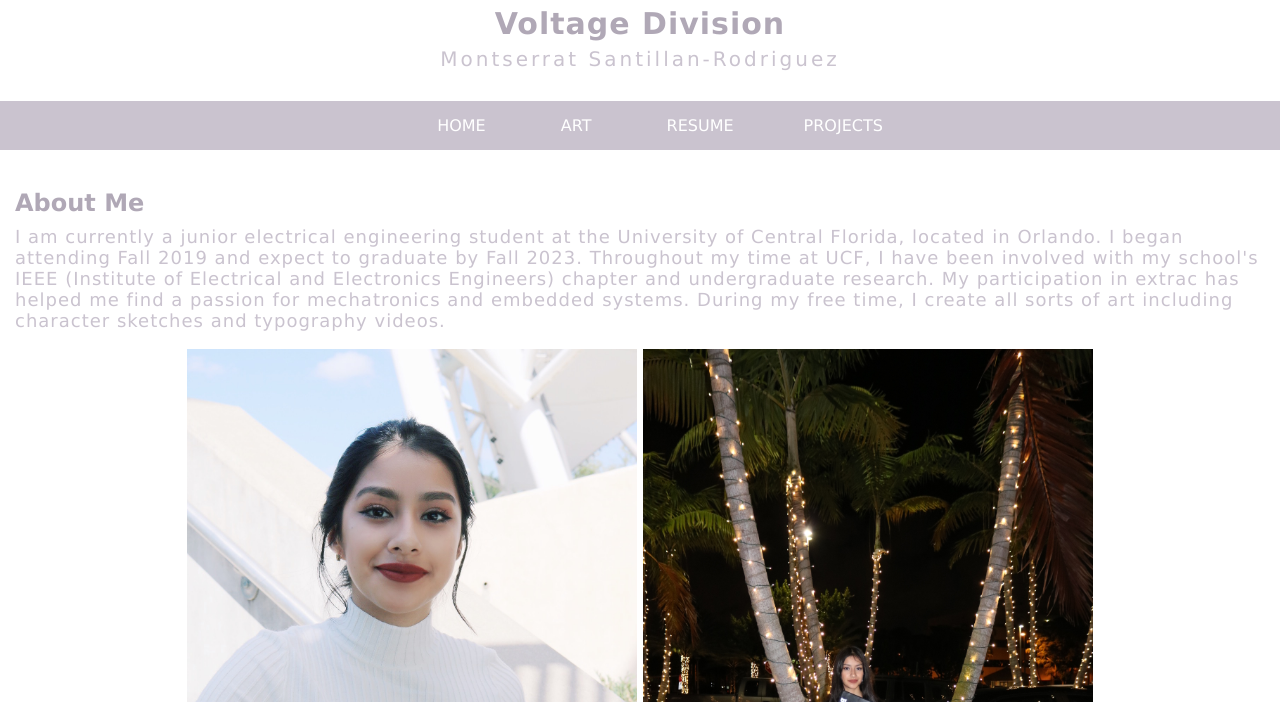
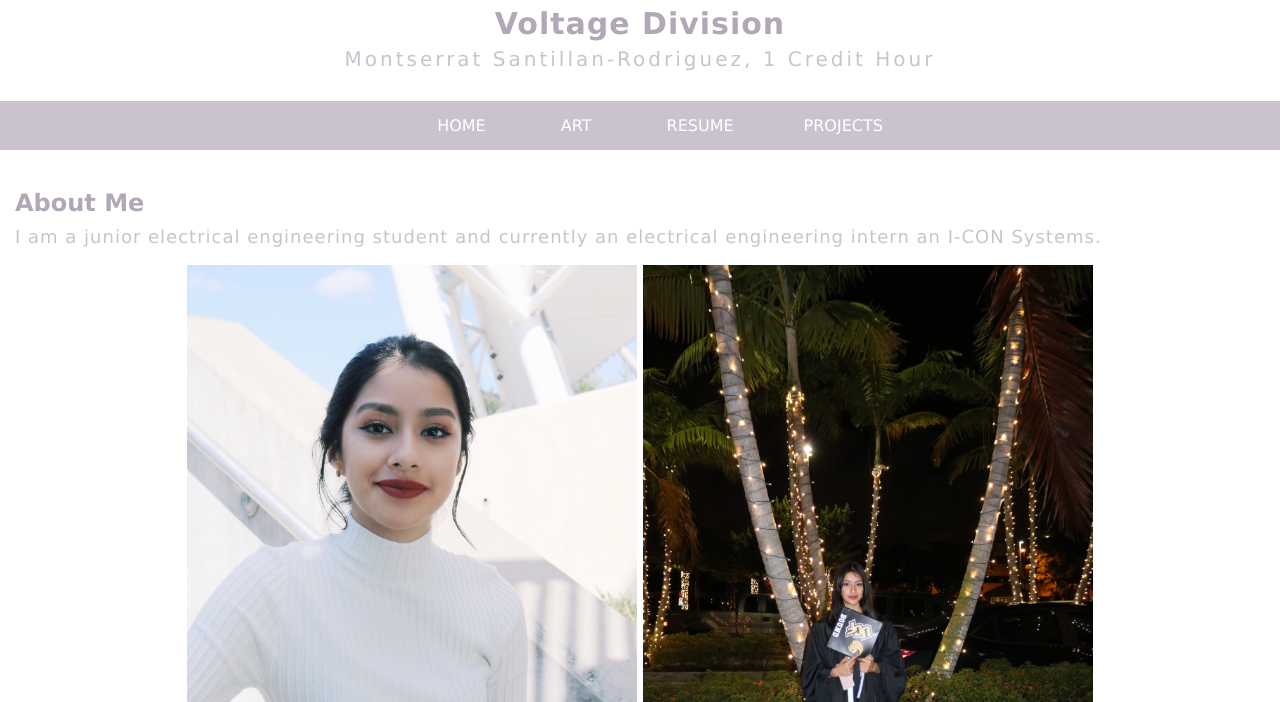
Before and after one commit to voltagedivision/voltagedivision.github.io, a plain HTML site: page index.html in a window 1280 px wide. Shown: the part 98-800 px from the top of the page. Drawn offline with Linux system fonts and the light colour scheme.

Commit message:
Update index.html

```diff
--- a/index.html
+++ b/index.html
@@ -12,7 +12,7 @@
         <img src="https://i.ibb.co/pjnv6NC/Splitting-3.png" style="width:100px;"></img>
       </div>
       <br>Voltage Division<br>
-      <p style="font-size:20px; font-weight:50; letter-spacing:3px; color: #CAC3CF;">Montserrat Santillan-Rodriguez</p>
+      <p style="font-size:20px; font-weight:50; letter-spacing:3px; color: #CAC3CF;">Montserrat Santillan-Rodriguez, 1 Credit Hour</p>
     </div>
   </header>
   <section>
@@ -29,8 +29,7 @@
 
   <div style="padding:15px;">
     <h2 style="color:#b0a8b6;line-height:5px;"> About Me</h2>
-    <p style="font-size:18px; font-weight:50; letter-spacing:1px; color: #CAC3CF;"> I am currently a junior electrical engineering student at the University of Central Florida, located in Orlando. I began attending Fall 2019 and expect to graduate by Fall 2023. Throughout my time at UCF, I have been involved with my school's IEEE (Institute of Electrical and Electronics Engineers) chapter and undergraduate research. My participation in extrac has helped me find a passion for mechatronics and embedded systems. During my free time, I create all sorts of art including character sketches and typography videos.
-    </p>
+    <p style="font-size:18px; font-weight:50; letter-spacing:1px; color: #CAC3CF;"> I am a junior electrical engineering student and currently an electrical engineering intern an I-CON Systems.</p>
     <p style="text-align:center;"> <img src="IMG_4434.JPG" style="width:450px;"></img>
   <img src="10750066336-IMG-2190.JPG" style="width:450px;"></img></p>
  <p style="text-align:center;"> <img src="IMG_4353.jpg" style="width:450px;"></img>
```
